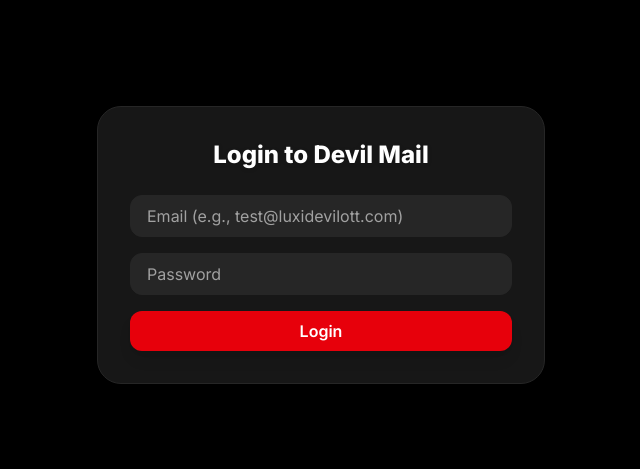
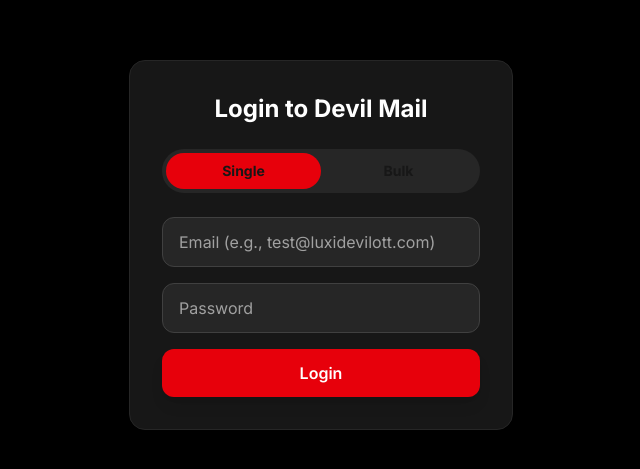
Before and after one commit to Pa04rth/Devil_Mail_Updated, a Next.js app in the folder client/: page /login in a window 1280 px wide. Shown: the part 155-624 px from the top of the page, without its empty margins (319-959 px from the left). Built offline with nearby package versions, Linux system fonts and the light colour scheme; no server answers.

Commit message:
Added email section

```diff
--- a/client/app/(auth)/login/page.tsx
+++ b/client/app/(auth)/login/page.tsx
@@ -1,30 +1,70 @@
 // client/app/(auth)/login/page.tsx
 "use client";
 import { useState } from "react";
-import Link from "next/link";
+import { useAuth } from "../../../contexts/AuthContext";
+import { AlertTriangle } from "lucide-react";
 
-import { useAuth } from "../../../contexts/AuthContext";
+type EmailType = "single" | "bulk";
 
 export default function LoginPage() {
   const [email, setEmail] = useState("");
   const [password, setPassword] = useState("");
+  const [emailType, setEmailType] = useState<EmailType>("single");
+  const [error, setError] = useState<string | null>(null);
+  const [isLoading, setIsLoading] = useState(false);
   const { login } = useAuth();
 
   const handleSubmit = async (e: React.FormEvent) => {
     e.preventDefault();
+    setError(null);
+    setIsLoading(true);
     try {
-      await login({ email, password });
-    } catch (error) {
-      alert("Login Failed! Please check your credentials.");
+      await login({ email, password, emailType });
+    } catch (err: any) {
+      setError(
+        err.response?.data?.message ||
+          "Login Failed! Please check your credentials."
+      );
+    } finally {
+      setIsLoading(false);
     }
   };
 
   return (
-    <div className="min-h-screen flex items-center justify-center bg-black">
-      <div className="bg-neutral-900 rounded-3xl shadow-2xl p-8 w-full max-w-md border border-neutral-800">
-        <h1 className="text-2xl font-extrabold text-white mb-6 text-center drop-shadow">
+    <div className="min-h-screen flex items-center justify-center bg-black p-4">
+      <div className="bg-neutral-900 rounded-2xl shadow-2xl p-8 w-full max-w-sm border border-neutral-800">
+        <h1 className="text-2xl font-bold text-white mb-6 text-center">
           Login to Devil Mail
         </h1>
+
+        {/* Email Type Slider */}
+        <div className="relative flex p-1 bg-neutral-800 rounded-full mb-6">
+          <span
+            className={`absolute top-1 bottom-1 left-1 w-[calc(50%-4px)] h-[calc(100%-8px)] bg-red-600 rounded-full transition-transform duration-300 ease-in-out ${
+              emailType === "bulk" ? "translate-x-full" : "translate-x-0"
+            }`}
+          />
+          <button
+            onClick={() => setEmailType("single")}
+            className="relative w-1/2 py-2 text-sm font-bold text-center z-10 transition-colors"
+          >
+            Single
+          </button>
+          <button
+            onClick={() => setEmailType("bulk")}
+            className="relative w-1/2 py-2 text-sm font-bold text-center z-10 transition-colors"
+          >
+            Bulk
+          </button>
+        </div>
+
+        {error && (
+          <div className="mb-4 p-3 flex items-center gap-2 bg-red-900/30 border border-red-700/50 rounded-lg text-sm text-red-200">
+            <AlertTriangle className="w-5 h-5 flex-shrink-0" />
+            <span>{error}</span>
+          </div>
+        )}
+
         <form onSubmit={handleSubmit} className="flex flex-col gap-4">
           <input
             type="email"
@@ -32,7 +72,7 @@ export default function LoginPage() {
             onChange={(e) => setEmail(e.target.value)}
             placeholder="Email (e.g., test@luxidevilott.com)"
             required
-            className="w-full px-4 py-2 border border-neutral-800 rounded-xl focus:outline-none focus:ring-2 focus:ring-red-600 bg-neutral-800 text-white placeholder-neutral-400"
+            className="w-full px-4 py-3 border border-neutral-700 rounded-xl focus:outline-none focus:ring-2 focus:ring-red-600 bg-neutral-800 text-white placeholder-neutral-400"
           />
           <input
             type="password"
@@ -40,13 +80,18 @@ export default function LoginPage() {
             onChange={(e) => setPassword(e.target.value)}
             placeholder="Password"
             required
-            className="w-full px-4 py-2 border border-neutral-800 rounded-xl focus:outline-none focus:ring-2 focus:ring-red-600 bg-neutral-800 text-white placeholder-neutral-400"
+            className="w-full px-4 py-3 border border-neutral-700 rounded-xl focus:outline-none focus:ring-2 focus:ring-red-600 bg-neutral-800 text-white placeholder-neutral-400"
           />
           <button
             type="submit"
-            className="bg-red-600 text-white px-6 py-2 rounded-xl font-semibold shadow-lg hover:bg-red-700 transition-colors"
+            disabled={isLoading}
+            className="bg-red-600 text-white px-6 py-3 rounded-xl font-semibold shadow-lg hover:bg-red-700 transition-colors disabled:opacity-50 flex items-center justify-center"
           >
-            Login
+            {isLoading ? (
+              <div className="w-5 h-5 border-2 border-white border-t-transparent rounded-full animate-spin"></div>
+            ) : (
+              "Login"
+            )}
           </button>
         </form>
       </div>
--- /dev/null
+++ b/client/app/admin/add-email/page.tsx
@@ -0,0 +1,168 @@
+// client/app/admin/add-email/page.tsx
+"use client";
+
+import { useState } from "react";
+import api from "../../../lib/api";
+import {
+  UserPlus,
+  User,
+  Users,
+  CheckCircle,
+  AlertTriangle,
+} from "lucide-react";
+
+type EmailType = "single" | "bulk";
+
+const AddUserForm = ({
+  type,
+  onUserAdded,
+}: {
+  type: EmailType;
+  onUserAdded: (msg: string) => void;
+}) => {
+  const [username, setUsername] = useState("");
+  const [email, setEmail] = useState("");
+  const [password, setPassword] = useState("");
+  const [isLoading, setIsLoading] = useState(false);
+  const [error, setError] = useState<string | null>(null);
+
+  const handleSubmit = async (e: React.FormEvent) => {
+    e.preventDefault();
+    setIsLoading(true);
+    setError(null);
+    try {
+      const { data } = await api.post("/admin/create-user", {
+        username,
+        email,
+        password,
+        emailType: type,
+      });
+      onUserAdded(data.message);
+      // Clear form on success
+      setUsername("");
+      setEmail("");
+      setPassword("");
+    } catch (err: any) {
+      setError(err.response?.data?.message || "An unexpected error occurred.");
+    } finally {
+      setIsLoading(false);
+    }
+  };
+
+  return (
+    <form onSubmit={handleSubmit} className="space-y-4">
+      <div>
+        <label className="block text-sm font-medium text-neutral-300 mb-1">
+          Username
+        </label>
+        <input
+          type="text"
+          value={username}
+          onChange={(e) => setUsername(e.target.value)}
+          required
+          className="w-full px-4 py-2 bg-neutral-900 border-2 border-neutral-700 rounded-lg text-white focus:outline-none focus:border-red-500"
+        />
+      </div>
+      <div>
+        <label className="block text-sm font-medium text-neutral-300 mb-1">
+          Email
+        </label>
+        <input
+          type="email"
+          value={email}
+          onChange={(e) => setEmail(e.target.value)}
+          placeholder="user@luxidevilott.com"
+          required
+          className="w-full px-4 py-2 bg-neutral-900 border-2 border-neutral-700 rounded-lg text-white focus:outline-none focus:border-red-500"
+        />
+      </div>
+      <div>
+        <label className="block text-sm font-medium text-neutral-300 mb-1">
+          Password
+        </label>
+        <input
+          type="password"
+          value={password}
+          onChange={(e) => setPassword(e.target.value)}
+          required
+          className="w-full px-4 py-2 bg-neutral-900 border-2 border-neutral-700 rounded-lg text-white focus:outline-none focus:border-red-500"
+        />
+      </div>
+      <button
+        type="submit"
+        disabled={isLoading}
+        className="w-full flex items-center justify-center bg-red-700 hover:bg-red-600 text-white font-semibold py-3 rounded-lg disabled:opacity-50"
+      >
+        {isLoading ? (
+          <div className="w-5 h-5 border-2 border-white border-t-transparent rounded-full animate-spin"></div>
+        ) : (
+          `Create ${type.charAt(0).toUpperCase() + type.slice(1)} User`
+        )}
+      </button>
+      {error && (
+        <p className="text-sm text-red-400 mt-2 text-center">{error}</p>
+      )}
+    </form>
+  );
+};
+
+export default function AddEmailPage() {
+  const [activeTab, setActiveTab] = useState<EmailType>("single");
+  const [successMessage, setSuccessMessage] = useState<string | null>(null);
+
+  const handleUserAdded = (message: string) => {
+    setSuccessMessage(message);
+    setTimeout(() => setSuccessMessage(null), 4000); // Hide message after 4 seconds
+  };
+
+  return (
+    <div className="h-full bg-neutral-900 flex items-center justify-center p-8 overflow-y-auto">
+      <div className="w-full max-w-lg bg-neutral-950 border border-neutral-800 rounded-2xl shadow-2xl p-8">
+        <div className="text-center mb-6">
+          <UserPlus className="w-12 h-12 text-red-500 mx-auto mb-3" />
+          <h1 className="text-3xl font-bold text-white tracking-wider">
+            Add New Email
+          </h1>
+          <p className="text-neutral-300 mt-2 font-medium">
+            Register users with a specific email type.
+          </p>
+        </div>
+
+        {successMessage && (
+          <div className="mb-4 p-3 flex items-center justify-center gap-2 bg-green-900/30 border border-green-700/50 rounded-lg text-green-200 text-center animate-fade-in">
+            <CheckCircle className="w-5 h-5" /> {successMessage}
+          </div>
+        )}
+
+        <div className="flex border-b border-neutral-800 mb-6">
+          <button
+            onClick={() => setActiveTab("single")}
+            className={`flex-1 flex items-center justify-center gap-2 py-3 text-lg font-semibold transition-colors ${
+              activeTab === "single"
+                ? "text-red-500 border-b-2 border-red-500"
+                : "text-neutral-400"
+            }`}
+          >
+            <User /> Single
+          </button>
+          <button
+            onClick={() => setActiveTab("bulk")}
+            className={`flex-1 flex items-center justify-center gap-2 py-3 text-lg font-semibold transition-colors ${
+              activeTab === "bulk"
+                ? "text-red-500 border-b-2 border-red-500"
+                : "text-neutral-400"
+            }`}
+          >
+            <Users /> Bulk
+          </button>
+        </div>
+
+        {activeTab === "single" ? (
+          <AddUserForm type="single" onUserAdded={handleUserAdded} />
+        ) : (
+          <AddUserForm type="bulk" onUserAdded={handleUserAdded} />
+        )}
+      </div>
+    </div>
+  );
+}
--- a/client/components/AdminSidebar.tsx
+++ b/client/components/AdminSidebar.tsx
@@ -4,7 +4,7 @@
 import Link from "next/link";
 import { usePathname } from "next/navigation";
 import { useAuth } from "../contexts/AuthContext";
-import { LayoutDashboard, Mail, LogOut } from "lucide-react";
+import { LayoutDashboard, Mail, LogOut, UserPlus } from "lucide-react"; // Import new icon
 
 export default function AdminSidebar() {
   const { user, logout } = useAuth();
@@ -13,6 +13,7 @@ export default function AdminSidebar() {
   const navLinks = [
     { name: "Dashboard", href: "/admin/dashboard", icon: LayoutDashboard },
     { name: "Inbox", href: "/admin/inbox", icon: Mail },
+    { name: "Add Email", href: "/admin/add-email", icon: UserPlus }, // NEW LINK
   ];
 
   return (
@@ -25,7 +26,6 @@ export default function AdminSidebar() {
           Admin Panel
         </h2>
       </div>
-
       <nav className="flex flex-col gap-2">
         {navLinks.map((link) => {
           const isActive = pathname === link.href;
@@ -45,7 +45,6 @@ export default function AdminSidebar() {
           );
         })}
       </nav>
-
       {user && (
         <div className="mt-auto flex flex-col gap-4 border-t border-neutral-800 pt-4">
           <div>
```
